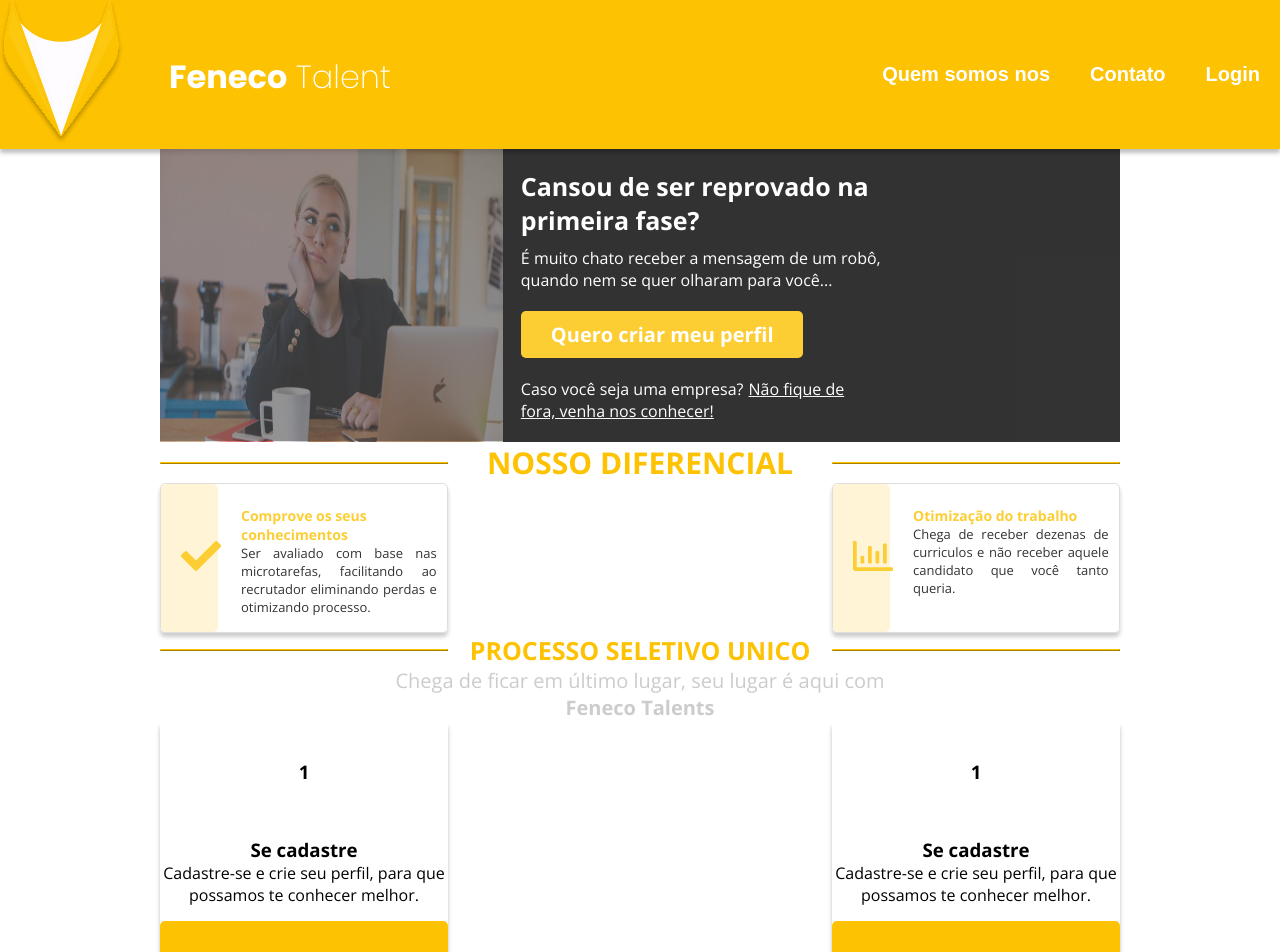
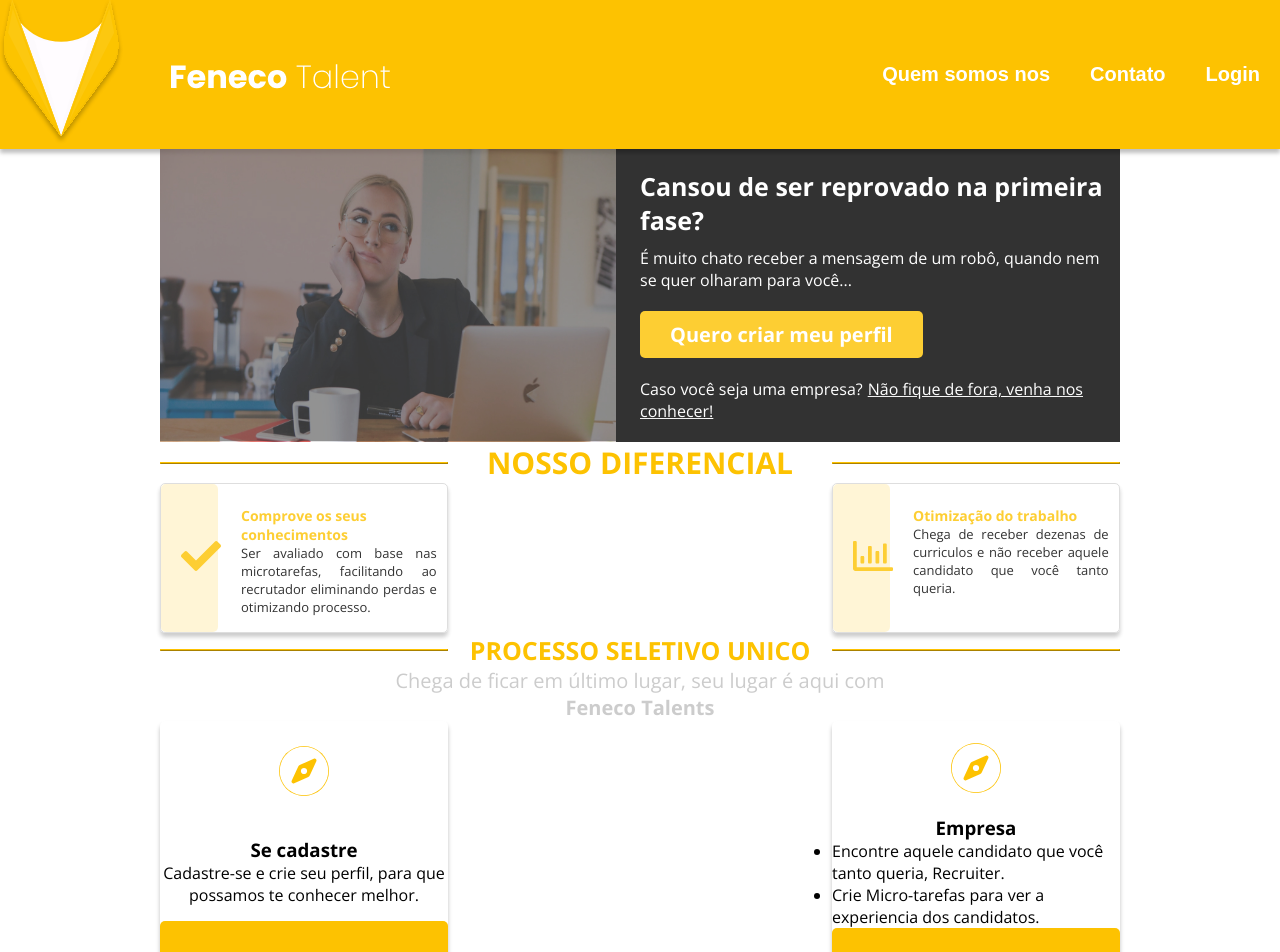
Before and after one commit to Giuzntt/Feneco, a React (Create React App) app: page / in a window 1280 px wide. Shown: the top 952 px of the page. Built offline with nearby package versions, Linux system fonts and the light colour scheme.

Commit message:
Atualizando a Box

```diff
--- a/src/Pages/LandingPage/index.tsx
+++ b/src/Pages/LandingPage/index.tsx
@@ -1,7 +1,7 @@
 import { BannerHeader, LandingContent, MainContent, ProductContent } from "./styles";
 import Logo from "../../Assets/images/slogan.jpg";
 import { Link } from "react-router-dom";
-import { FaCheck, FaRegChartBar} from "react-icons/fa";
+import { FaCheck, FaCompass, FaRegChartBar} from "react-icons/fa";
 
 
 export default function LandingPage(){
@@ -27,7 +27,7 @@ export default function LandingPage(){
               </Link>
             </p>
           </div>
-          src/Pages/LandingPage/styles.ts
+
         </BannerHeader>
         <MainContent>
           <div className="title-main">
@@ -75,7 +75,7 @@ export default function LandingPage(){
           <div className="content-product">
             <div className="content-product-item">
               <div className="content-product-header">
-                <h3>1</h3>
+                    <FaCompass className="icon"/>
               </div>
               <div className="content-description">
                 <h3>Se cadastre</h3>
@@ -90,17 +90,18 @@ export default function LandingPage(){
             </div>
             <div className="content-product-item">
               <div className="content-product-header">
-                <h3>1</h3>
+                    <FaCompass className="icon"/>
               </div>
               <div className="content-description">
-                <h3>Se cadastre</h3>
-                <p>
-                  Cadastre-se e crie seu perfil, para que possamos te conhecer
-                  melhor.
-                </p>
+                <h3>Empresa</h3>
+                <ul>
+                  <li>Encontre aquele candidato que você tanto queria, Recruiter.</li>
+                  <li>Crie Micro-tarefas para ver a experiencia dos candidatos.</li>
+
+                </ul>
               </div>
               <button>
-                ENTRAR COMO CANDIDATO
+                ENTRAR COMO EMPRESA
               </button>
             </div>
           </div>
--- a/src/Pages/LandingPage/styles.ts
+++ b/src/Pages/LandingPage/styles.ts
@@ -212,9 +212,28 @@ export const ProductContent = styled.div`
       align-items: center;
       justify-content: center;
 
-      h3 {
+      .content-product-header {
+        /* circle */
+        margin: 0 auto;
+        width: 50px;
+        height: 50px;
+        border-radius: 50%;
+        background-color: #fdc201;
+        display: flex;
+        justify-content: center;
+        align-items: center;
+        .icon {
+          font-size: 50px;
+          color: #ffff;
+        }
+      }
+      }
+
+       h3 {
         text-align: center;
       }
+      }
+
       p {
         text-align: center;
       }
@@ -233,8 +252,7 @@ export const ProductContent = styled.div`
           filter: brightness(0.8);
         }
       }
-    }
-  }
+
 `;
 
 // Language: typescript
```
